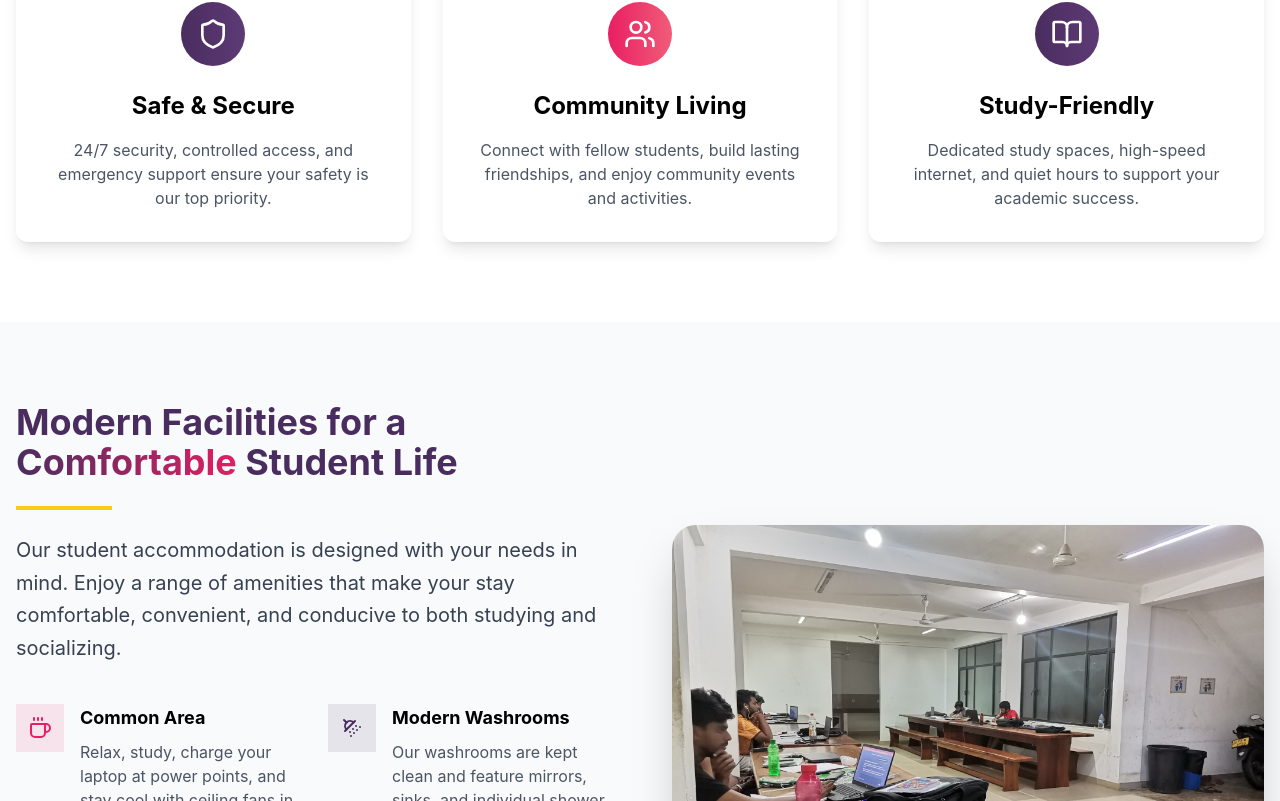
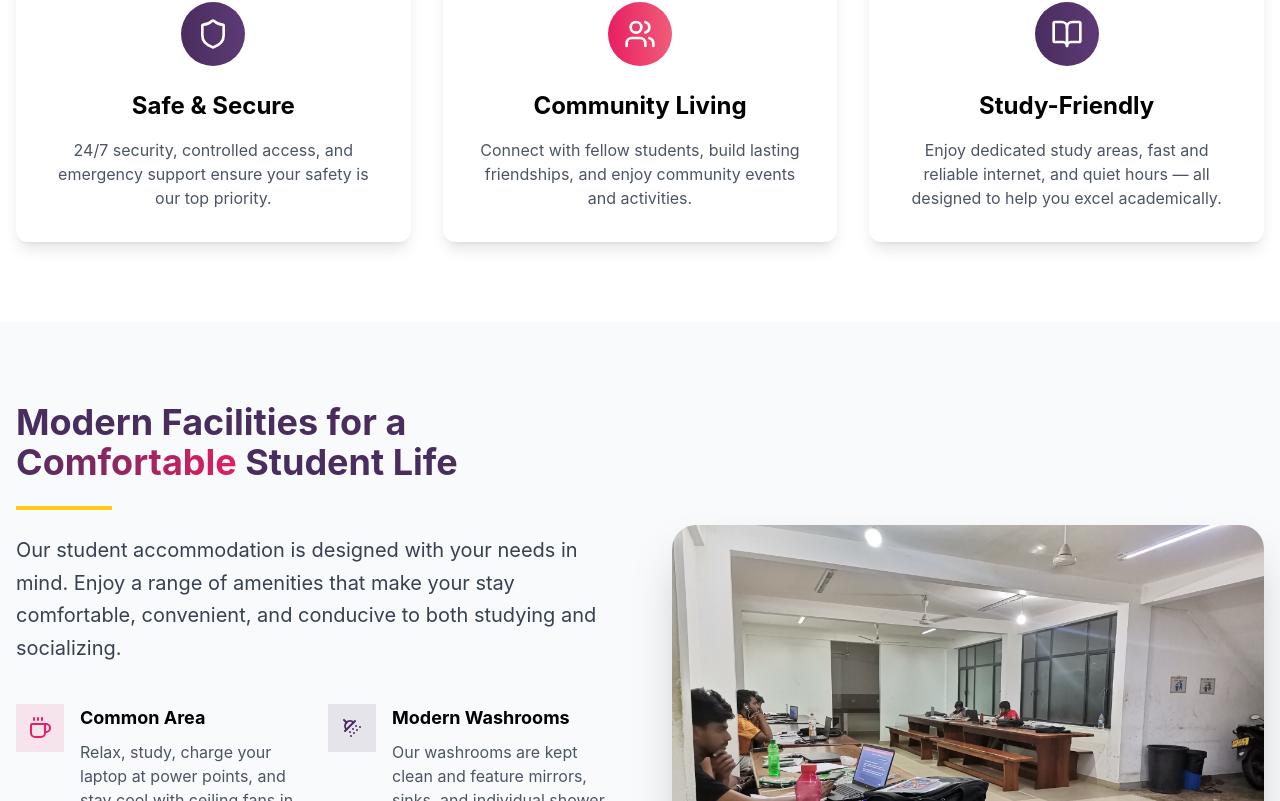
Before and after one commit to Maalinda/ruhuna-hms-FS-main, a React (Vite) app: page / in a window 1280 px wide. Shown: the part 1279-2080 px from the top of the page. Built offline with nearby package versions, Linux system fonts and the light colour scheme; no server answers.

Commit message:
modified:   src/components/Footer.jsx 	modified:   src/pages/AdminDashboard.jsx 	modified:   src/pages/Home.jsx 	modified:   src/pages/Login.jsx

```diff
--- a/src/components/Footer.jsx
+++ b/src/components/Footer.jsx
@@ -52,7 +52,7 @@ export default function Footer() {
             <div className="space-y-3 text-white/80">
               <div className="flex items-center gap-2">
                 <MapPin size={16} className="text-yellow-400 flex-shrink-0" />
-                <span>Faculty of Engineering, Hapugala, Galle, Sri Lanka</span>
+                <span>Faculty of Engineering, Hapugala, Galle, Sri Lanka.</span>
               </div>
               <div className="flex items-center gap-2">
                 <Phone size={16} className="text-yellow-400 flex-shrink-0" />
--- a/src/pages/AdminDashboard.jsx
+++ b/src/pages/AdminDashboard.jsx
@@ -659,7 +659,7 @@ export default function AdminDashboard() {
                     </div>
                     <h3 className="text-xl font-semibold text-gray-700 mb-2">No Application Selected</h3>
                     <p className="text-gray-600 max-w-md">
-                      Select an application from the list to view details and take actions.
+                       Choose an application from the list to see details and take action.
                     </p>
                   </div>
                 )}
--- a/src/pages/Home.jsx
+++ b/src/pages/Home.jsx
@@ -177,7 +177,7 @@ export default function Home() {
                       to="/apply"
                       className="bg-gradient-to-r from-[#e91e63] to-[#f05d78] text-white font-bold py-4 px-8 rounded-full text-lg transition-all hover:shadow-xl hover:scale-105 flex items-center justify-center"
                     >
-                      Apply for Housing <ArrowRight className="ml-2" />
+                      Apply Now <ArrowRight className="ml-2" />
                     </Link>
                     <Link
                       to="/dashboard"
@@ -274,8 +274,8 @@ export default function Home() {
                 Study-Friendly
               </h3>
               <p className="text-gray-600 text-center">
-                Dedicated study spaces, high-speed internet, and quiet hours to
-                support your academic success.
+                Enjoy dedicated study areas, fast and reliable internet,
+                and quiet hours — all designed to help you excel academically.
               </p>
             </div>
           </div>
--- a/src/pages/Login.jsx
+++ b/src/pages/Login.jsx
@@ -35,7 +35,7 @@ export default function Login() {
         <div className="text-center">
           <h2 className="text-3xl font-extrabold text-[#4a2d5f]">Welcome Back</h2>
           <p className="mt-2 text-sm text-gray-600">
-          Log in to manage your dashboard and submit your hostel application
+          Log in to access your dashboard and complete your hostel application
           </p>
         </div>
 
```
